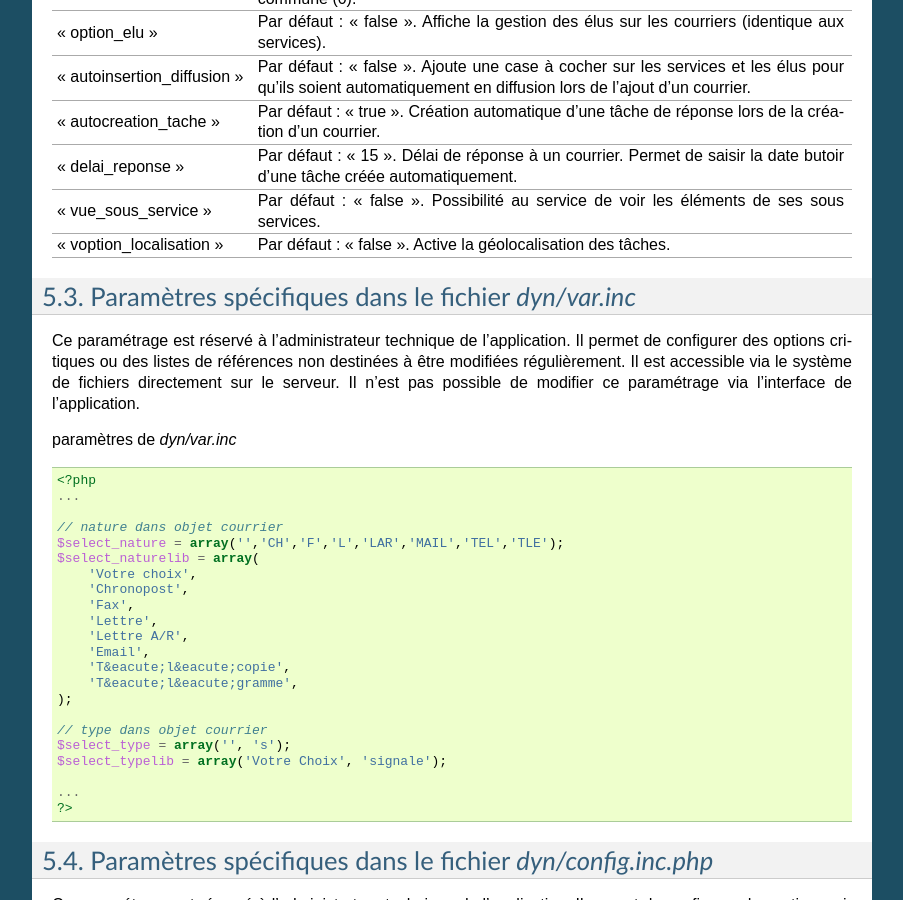
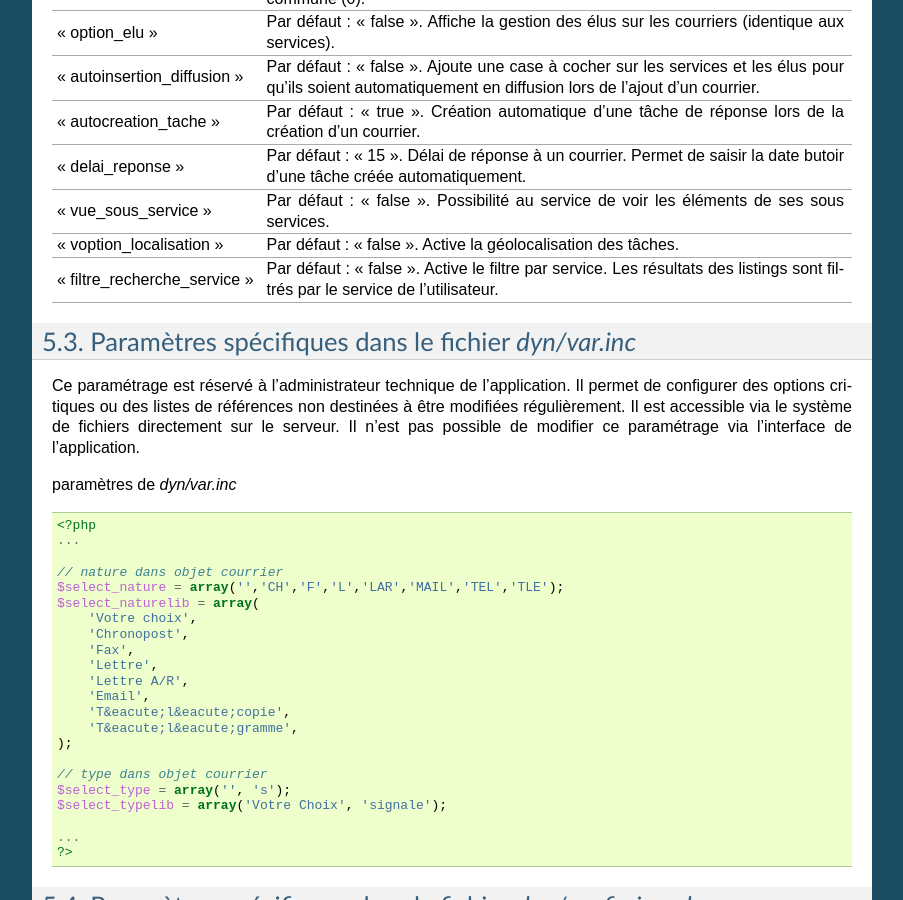
Before and after one commit to vcollette/opencourrier-documentation, a Sphinx documentation site: the page built from source/manuel_utilisateur/parametrage/index.rst, in a window 1280 px wide and 900 px high, scrolled down 10671 px. Shown: the whole window, without its empty margins (198-1101 px from the left). Built offline with Sphinx 7.4.7, drawn with Linux system fonts in a browser that asks for light colours.

Commit message:
* Ajout de la documentation concernant la nouvelle option.

```diff
--- a/source/manuel_utilisateur/parametrage/index.rst
+++ b/source/manuel_utilisateur/parametrage/index.rst
@@ -406,6 +406,11 @@ Voici le descriptif de ces paramètres :
      - Par défaut : "false".
        Active la géolocalisation des tâches.
 
+   * - .. _om_parametre_filtre_recherche_service:
+
+       "filtre_recherche_service"
+     - Par défaut : "false".
+       Active le filtre par service. Les résultats des listings sont filtrés par le service de l'utilisateur.
 
 
 .. _parametre_dyn_var_inc:
```
